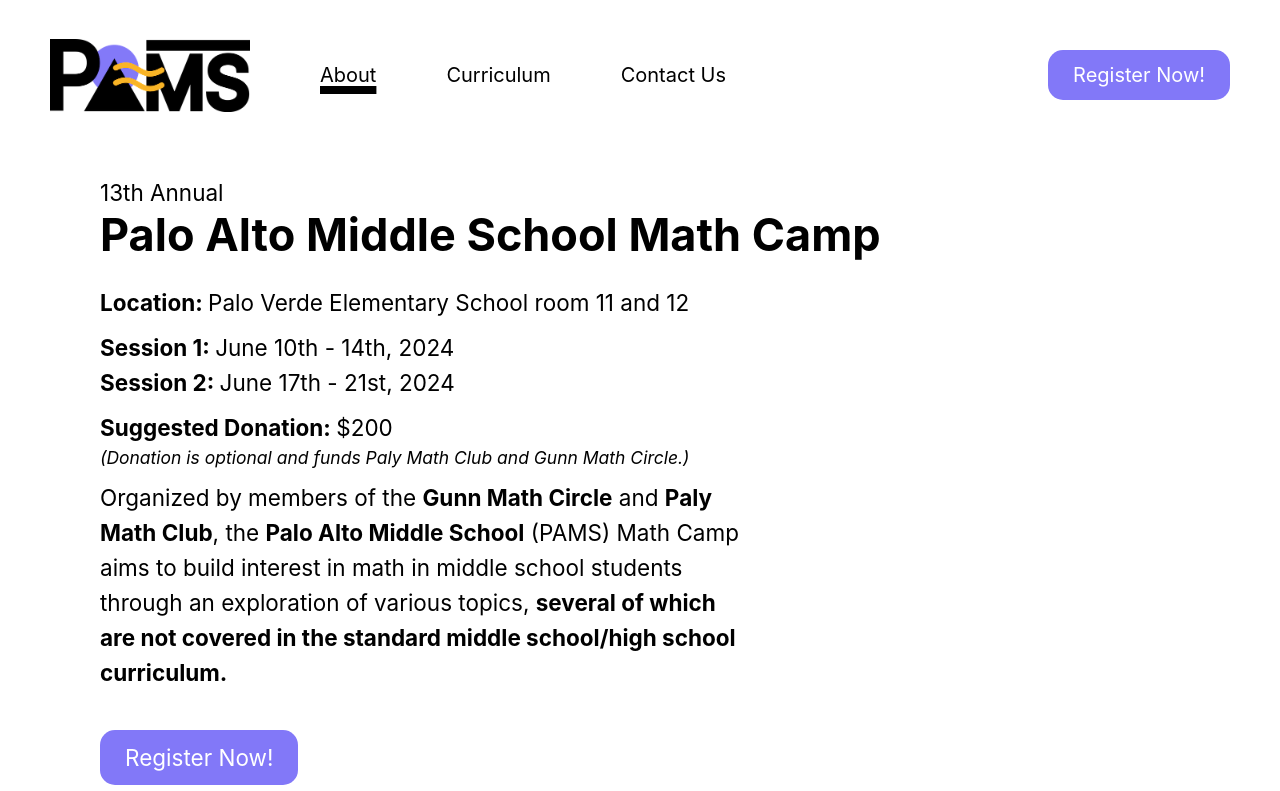
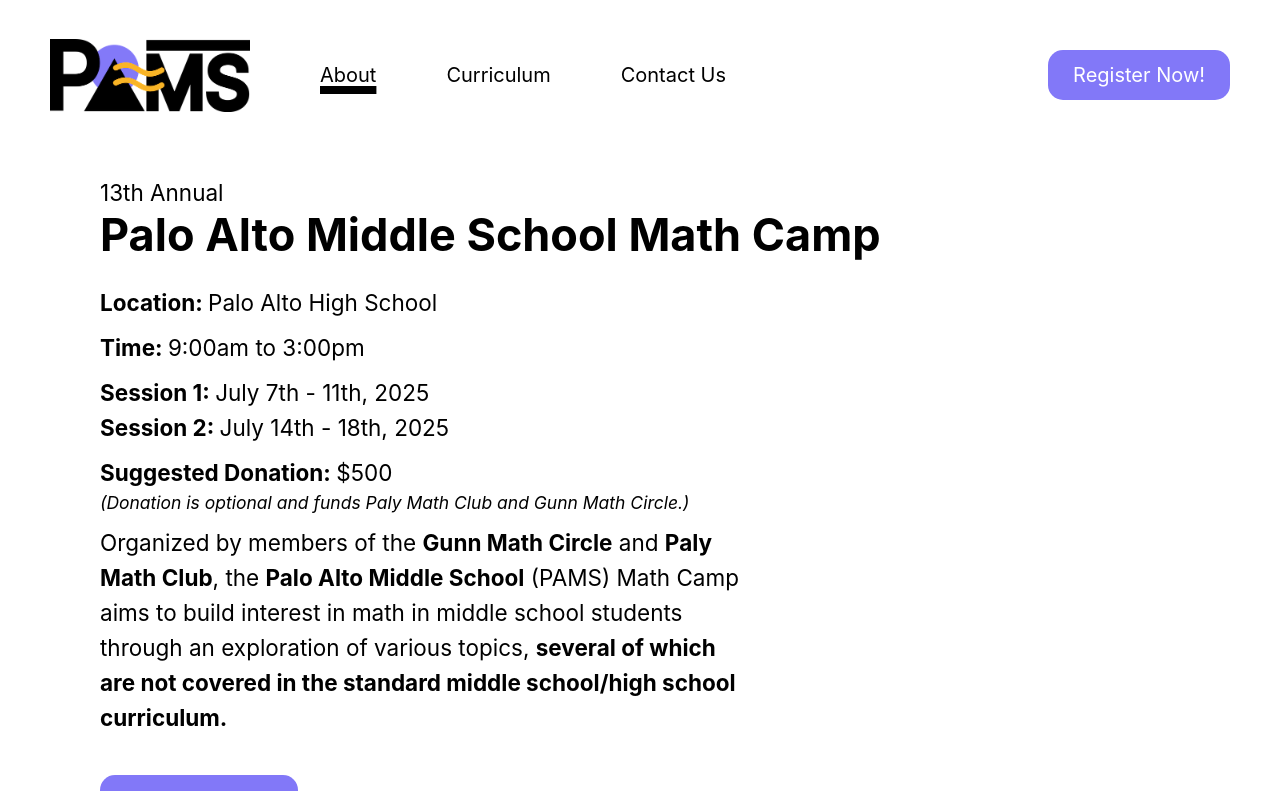
Before and after one commit to PAMSMathCamp/PAMS, a Next.js app: page / in a window 1280 px wide. Shown: the top 791 px of the page. Built offline with nearby package versions, Linux system fonts and the light colour scheme.

Commit message:
Update for 2025

```diff
--- a/components/reg.js
+++ b/components/reg.js
@@ -1,6 +1,6 @@
 export default function RegisterButton () {
     return (
-        <a href="https://docs.google.com/forms/d/e/1FAIpQLSckK6vOZWTBG6elkMfb-InzYbXP2rkXnua2MhgQwJKXu7kjCQ/viewform" target="_blank" rel="noopener noreferrer">
+        <a href="https://docs.google.com/forms/d/e/1FAIpQLSc9yAtJC0pY8nh8-OHcofkr-brxP7edoz5j9Nbh3s5zCT30bw/viewform" target="_blank" rel="noopener noreferrer">
             <div className="bg-highlight text-white inline-block py-2 px-5 rounded-xl">
                 Register Now!
             </div>
--- a/pages/index.js
+++ b/pages/index.js
@@ -12,16 +12,20 @@
 					<div className="text-4xl font-bold mb-5">Palo Alto Middle School Math Camp</div>
 
 					<div className="my-2">
-						<strong>Location: </strong> Palo Verde Elementary School room 11 and 12
+						<strong>Location: </strong> Palo Alto High School
 					</div>
 
 					<div className="my-2">
-						<strong>Session 1: </strong> June 10th - 14th, 2024 <br />
-						<strong>Session 2: </strong> June 17th - 21st, 2024
+						<strong>Time: </strong> 9:00am to 3:00pm
 					</div>
 
 					<div className="my-2">
-						<div><strong>Suggested Donation: </strong> $200 </div>
+						<strong>Session 1: </strong> July 7th - 11th, 2025 <br />
+						<strong>Session 2: </strong> July 14th - 18th, 2025
+					</div>
+
+					<div className="my-2">
+						<div><strong>Suggested Donation: </strong> $500 </div>
 						<div className='text-sm italic'>(Donation is optional and funds Paly Math Club and Gunn Math Circle.)</div>
 					</div>
 
```
